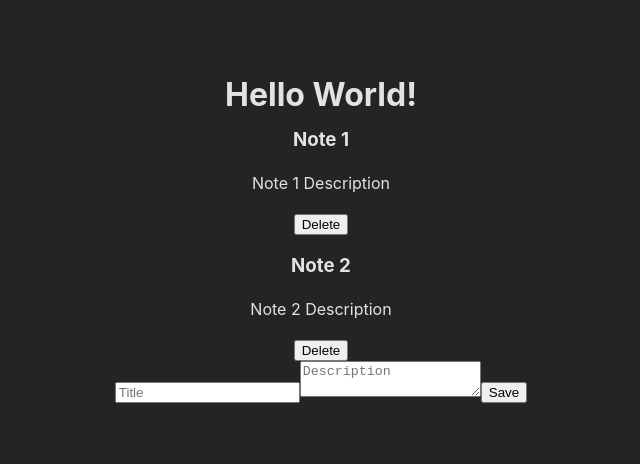
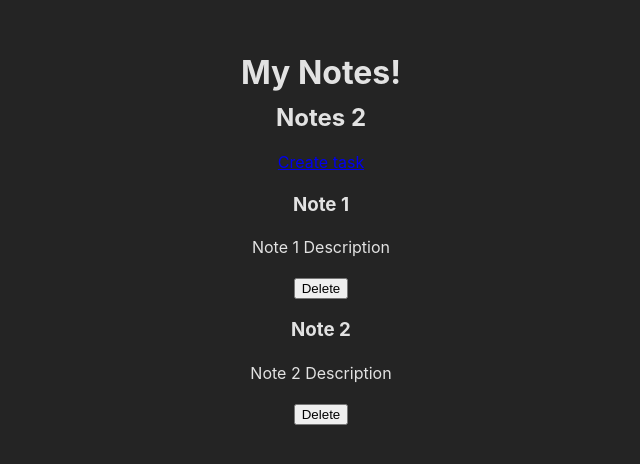
Before and after one commit to VivianaS14/react-note-app, a React (Vite) app: page / in a window 1280 px wide. Shown: the part 168-632 px from the top of the page, without its empty margins (319-959 px from the left). Built offline with nearby package versions, Linux system fonts and the light colour scheme.

Commit message:
feat: added router

```diff
--- a/package.json
+++ b/package.json
@@ -14,6 +14,7 @@
     "react-dom": "^18.2.0",
     "react-hook-form": "^7.42.1",
     "react-redux": "^8.0.5",
+    "react-router-dom": "^6.8.0",
     "uuid": "^9.0.0"
   },
   "devDependencies": {
--- a/src/App.jsx
+++ b/src/App.jsx
@@ -6,12 +6,18 @@ import React from "react";
 import NotesList from "./components/NotesList";
 import NotesForm from "./components/NotesForm";
 
+import { BrowserRouter, Route, Routes } from "react-router-dom";
+
 const App = () => {
   return (
     <div>
-      <h1>Hello World!</h1>
-      <NotesList />
-      <NotesForm />
+      <h1>My Notes!</h1>
+      <BrowserRouter>
+        <Routes>
+          <Route path="/" element={<NotesList />} />
+          <Route path="/create-note" element={<NotesForm />} />
+        </Routes>
+      </BrowserRouter>
     </div>
   );
 };
--- a/src/components/NotesForm.jsx
+++ b/src/components/NotesForm.jsx
@@ -3,10 +3,12 @@ import { useForm } from "react-hook-form";
 import { useDispatch } from "react-redux";
 import { addNote } from "../features/notes/notesSlice";
 import { v4 as uuid } from "uuid";
+import { useNavigate } from "react-router-dom";
 
 const NotesForm = () => {
   const { register, handleSubmit } = useForm();
   const dispatch = useDispatch();
+  const navigate = useNavigate();
 
   const onSubmit = (note) => {
     dispatch(
@@ -15,8 +17,7 @@ const NotesForm = () => {
         id: uuid(),
       })
     );
-    //document.querySelector("#title").value = "";
-    //document.querySelector("#description").value = "";
+    navigate("/");
   };
 
   return (
--- a/src/components/NotesList.jsx
+++ b/src/components/NotesList.jsx
@@ -1,6 +1,7 @@
 import React from "react";
 import { useSelector } from "react-redux";
 import { useDispatch } from "react-redux";
+import { Link } from "react-router-dom";
 import { deleteNote } from "../features/notes/notesSlice";
 
 const NotesList = () => {
@@ -14,6 +15,10 @@ const NotesList = () => {
 
   return (
     <div>
+      <header>
+        <h2>Notes {notes.length}</h2>
+        <Link to="/create-note">Create task</Link>
+      </header>
       {notes.map((note) => (
         <div key={note.id}>
           <h3>{note.title}</h3>
```
Also changed, not shown: 1 other file (tests, documents, lock files or other folders).
